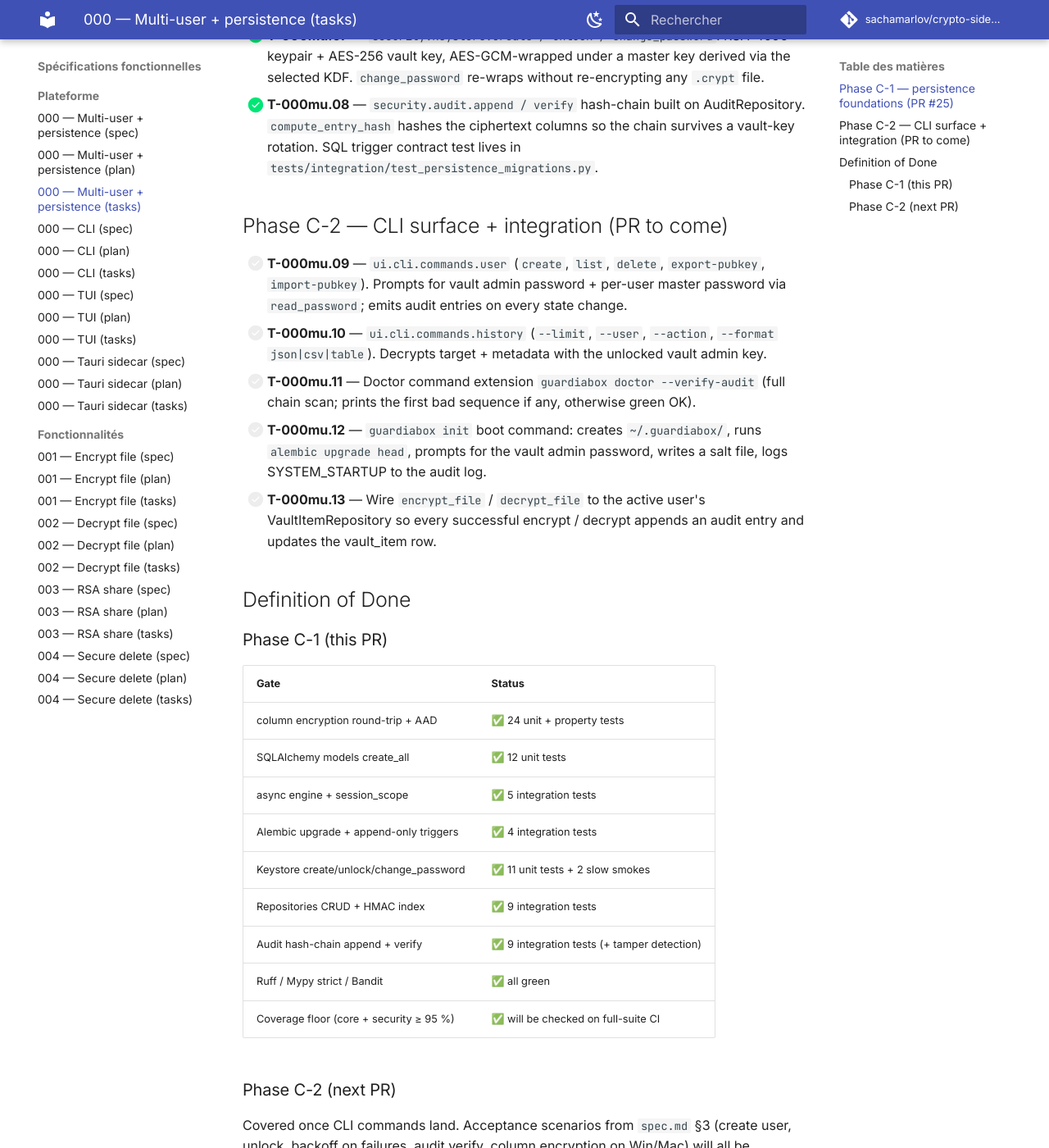
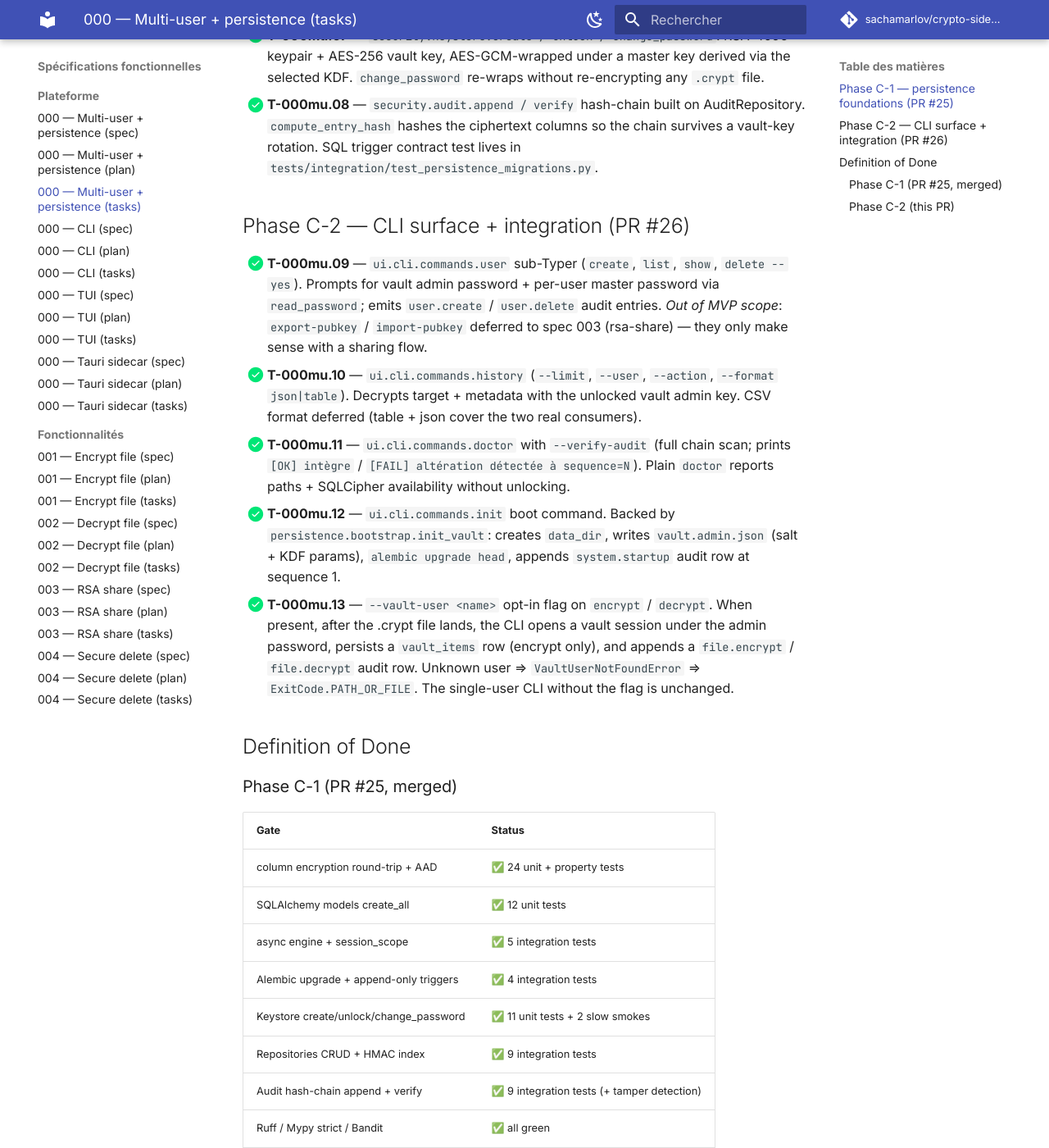
Before and after one commit to sachamarlov/crypto-sidecar, an MkDocs documentation site: the page built from docs/specs/000-multi-user/tasks.md, in a window 1280 px wide and 1400 px high, scrolled down 899 px. Shown: the whole window at 82% size. Built offline with MkDocs 1.6.1 and Material for MkDocs 9.7.7, drawn with Linux system fonts in a browser that asks for light colours; comment, search, counter and statistics services are not loaded; some of the changed text lies outside the part shown.

Commit message:
docs(phase-c-2): sync tasks.md + CHANGELOG + README
Phase C-2 ships: T-000mu.09/10/11/12/13. The tasks.md table flips
from [ ] to [x] for each, with a note that export-pubkey /
import-pubkey moved to spec 003 (rsa-share) -- they only make sense
once a sharing flow exists.

CHANGELOG Unreleased gains a Phase C-2 entry under Added; the
roadmap section drops the Phase C-2 line (now shipped) and clarifies
that spec 004 Phase B2 (crypto-erase) blocks on spec 003 because
crypto-erase wipes the wrapped DEK held in the per-user keystore.

README "Version livrée" promotes every Phase C-2 feature with the
exact CLI commands a user can run today, including the opt-in
--vault-user audit hook on encrypt / decrypt.

Co-Authored-By: Claude Opus 4.7 (1M context) <noreply@anthropic.com>

```diff
--- a/docs/specs/000-multi-user/tasks.md
+++ b/docs/specs/000-multi-user/tasks.md
@@ -40,30 +40,38 @@ change_password`. RSA-4096 keypair + AES-256 vault key,
       SQL trigger contract test lives in
       `tests/integration/test_persistence_migrations.py`.
 
-## Phase C-2 — CLI surface + integration (PR to come)
+## Phase C-2 — CLI surface + integration (PR #26)
 
-- [ ] **T-000mu.09** — `ui.cli.commands.user` (`create`, `list`,
-      `delete`, `export-pubkey`, `import-pubkey`). Prompts for vault
+- [x] **T-000mu.09** — `ui.cli.commands.user` sub-Typer
+      (`create`, `list`, `show`, `delete --yes`). Prompts for vault
       admin password + per-user master password via `read_password`;
-      emits audit entries on every state change.
-- [ ] **T-000mu.10** — `ui.cli.commands.history` (`--limit`,
-      `--user`, `--action`, `--format json|csv|table`). Decrypts
-      target + metadata with the unlocked vault admin key.
-- [ ] **T-000mu.11** — Doctor command extension `guardiabox doctor
---verify-audit` (full chain scan; prints the first bad
-      sequence if any, otherwise green OK).
-- [ ] **T-000mu.12** — `guardiabox init` boot command: creates
-      `~/.guardiabox/`, runs `alembic upgrade head`, prompts for
-      the vault admin password, writes a salt file, logs
-      SYSTEM_STARTUP to the audit log.
-- [ ] **T-000mu.13** — Wire `encrypt_file` / `decrypt_file` to the
-      active user's VaultItemRepository so every successful
-      encrypt / decrypt appends an audit entry and updates the
-      vault_item row.
+      emits `user.create` / `user.delete` audit entries.
+      _Out of MVP scope_: `export-pubkey` / `import-pubkey` deferred
+      to spec 003 (rsa-share) — they only make sense with a sharing
+      flow.
+- [x] **T-000mu.10** — `ui.cli.commands.history` (`--limit`,
+      `--user`, `--action`, `--format json|table`). Decrypts target + metadata with the unlocked vault admin key. CSV format
+      deferred (table + json cover the two real consumers).
+- [x] **T-000mu.11** — `ui.cli.commands.doctor` with
+      `--verify-audit` (full chain scan; prints `[OK] intègre` /
+      `[FAIL] altération détectée à sequence=N`). Plain `doctor`
+      reports paths + SQLCipher availability without unlocking.
+- [x] **T-000mu.12** — `ui.cli.commands.init` boot command. Backed
+      by `persistence.bootstrap.init_vault`: creates `data_dir`,
+      writes `vault.admin.json` (salt + KDF params),
+      `alembic upgrade head`, appends `system.startup` audit row at
+      sequence 1.
+- [x] **T-000mu.13** — `--vault-user <name>` opt-in flag on
+      `encrypt` / `decrypt`. When present, after the .crypt file
+      lands, the CLI opens a vault session under the admin password,
+      persists a `vault_items` row (encrypt only), and appends a
+      `file.encrypt` / `file.decrypt` audit row. Unknown user ⇒
+      `VaultUserNotFoundError` ⇒ `ExitCode.PATH_OR_FILE`. The
+      single-user CLI without the flag is unchanged.
 
 ## Definition of Done
 
-### Phase C-1 (this PR)
+### Phase C-1 (PR #25, merged)
 
 | Gate                                    | Status                                      |
 | --------------------------------------- | ------------------------------------------- |
@@ -75,11 +83,23 @@ change_password`. RSA-4096 keypair + AES-256 vault key,
 | Repositories CRUD + HMAC index          | ✅ 9 integration tests                      |
 | Audit hash-chain append + verify        | ✅ 9 integration tests (+ tamper detection) |
 | Ruff / Mypy strict / Bandit             | ✅ all green                                |
-| Coverage floor (core + security ≥ 95 %) | ✅ will be checked on full-suite CI         |
+| Coverage floor (core + security ≥ 95 %) | ✅ enforced on full-suite CI                |
 
-### Phase C-2 (next PR)
+### Phase C-2 (this PR)
 
-Covered once CLI commands land. Acceptance scenarios from `spec.md`
-§3 (create user, unlock, backoff on failures, audit verify, column
-encryption on Win/Mac) will all be exercised end-to-end via
-`subprocess.run` integration tests.
+| Gate                                                   | Status                                         |
+| ------------------------------------------------------ | ---------------------------------------------- |
+| `vault_admin` config + key derivation                  | ✅ 11 unit + 6 slow tests                      |
+| `init` bootstrap (data_dir + alembic + genesis)        | ✅ 5 integration (subprocess + CliRunner)      |
+| `user create / list / show / delete`                   | ✅ 5 subprocess + 8 in-process flow tests      |
+| `history` (table / json / filter user / filter action) | ✅ 3 subprocess + 4 in-process + 4 CliRunner   |
+| `doctor` (paths + `--verify-audit` clean + tampered)   | ✅ 3 subprocess + 4 in-process tests           |
+| `--vault-user` audit hook on encrypt / decrypt         | ✅ 4 integration (encrypt + decrypt + unknown) |
+| Coverage floor (core + security ≥ 95 %)                | ✅ core 99.61 %, security 97.53 %              |
+| Ruff / Mypy strict / Bandit                            | ✅ all green                                   |
+
+Subprocess tests catch CLI bootstrap regressions (argument parsing,
+asyncio teardown, Windows cp1252 console encoding); in-process tests
+drive the same async flows under `pytest-cov` so the modules show up
+in the coverage report. Both layers are kept on purpose — see the
+docstring of `tests/integration/test_cli_phase_c2_inprocess.py`.
```
Also changed, not shown: CHANGELOG.md (+15 -5 lines), README.md (+30 -3 lines).
